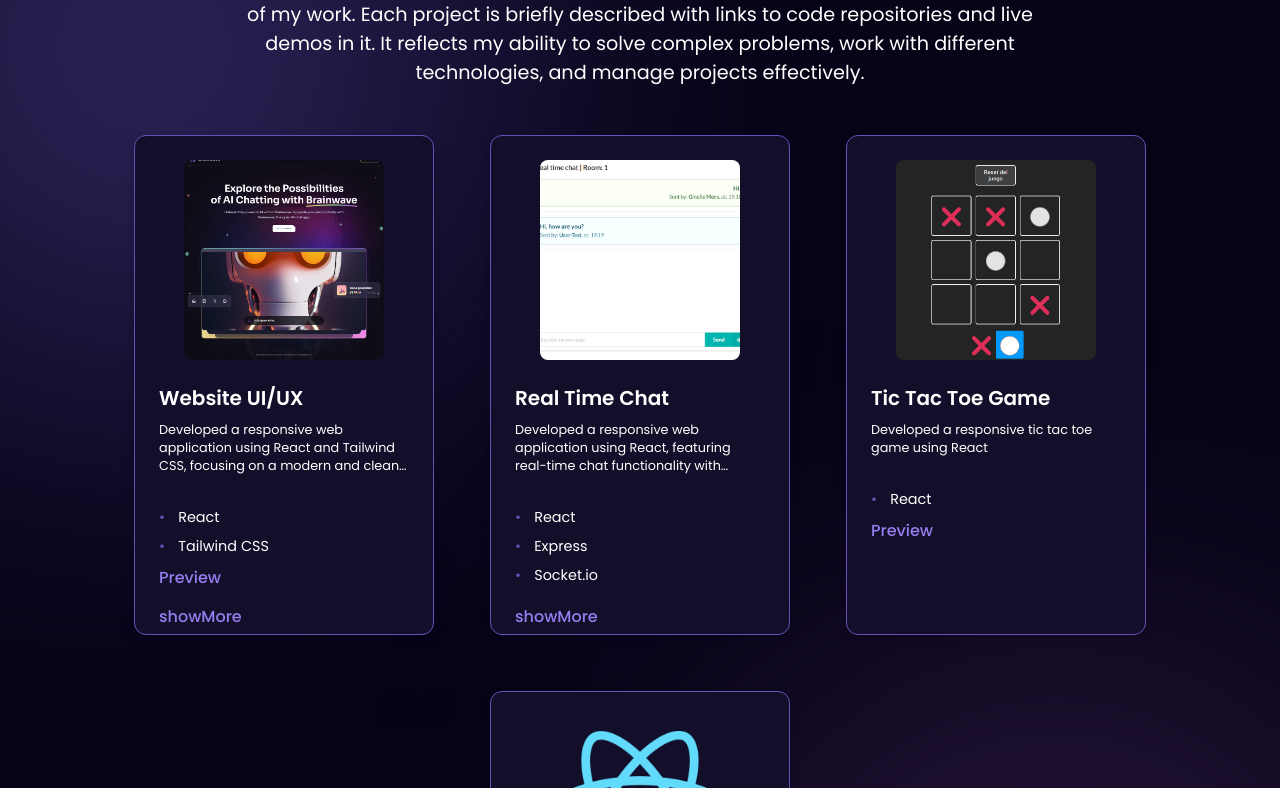
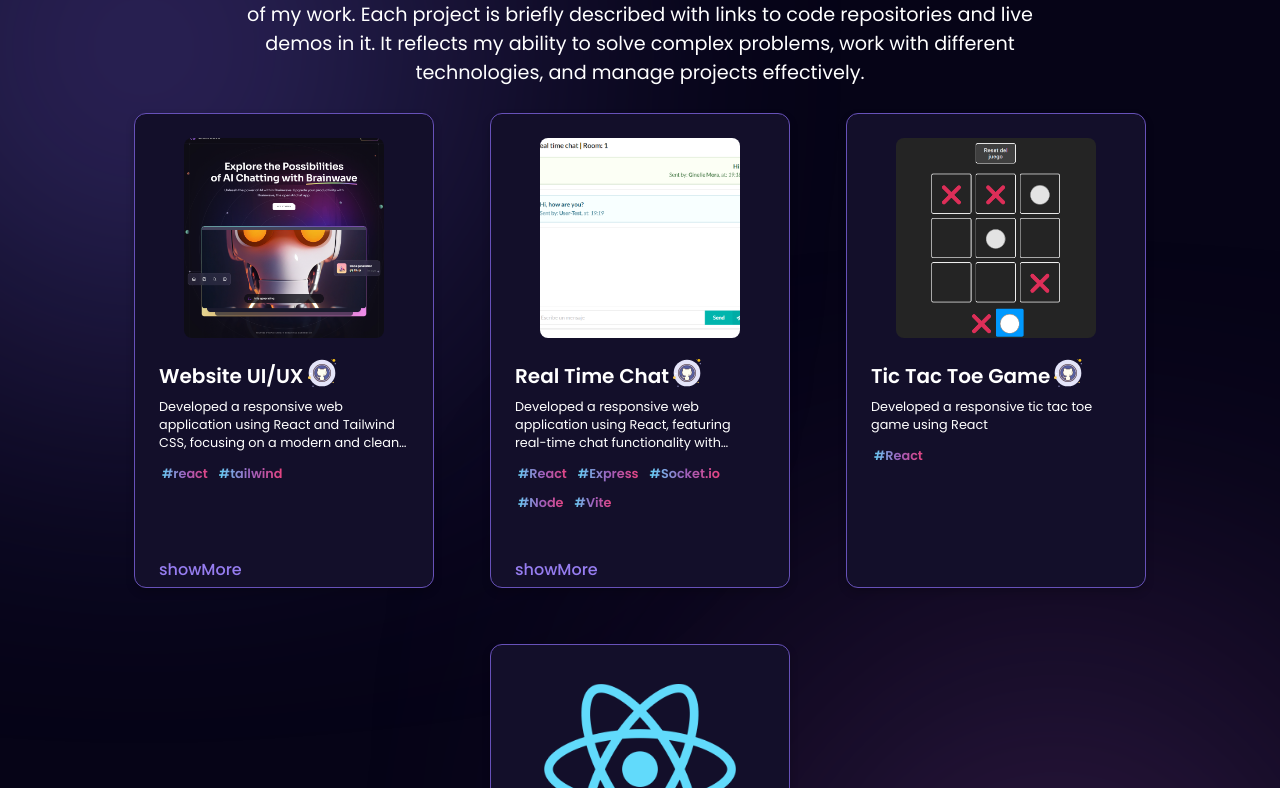
Before and after one commit to Gigimr/Portfolio, a React (Create React App) app: page / in a window 1280 px wide. Shown: the part 1812-2600 px from the top of the page. Built offline with nearby package versions, Linux system fonts and the light colour scheme.

Commit message:
Update css styles

```diff
--- a/src/components/Hero/Hero.css
+++ b/src/components/Hero/Hero.css
@@ -10,7 +10,7 @@
     width: 28.125rem;
     height: 28.125rem;
     border-radius: 28.125rem;
-    background: #7c66e3;
+    background: #5e50a4;
     position: absolute;
     z-index: -1;
     filter: blur(225px)
--- a/src/components/Navbar/MobileNav/MobileNav.css
+++ b/src/components/Navbar/MobileNav/MobileNav.css
@@ -46,3 +46,8 @@
         display: block;
     }
 }
+@media (max-width: 480px) {
+    .mobile-menu {
+        display: block;
+    }
+}
--- a/src/components/Projects/ProjectCard/ProjectCard.css
+++ b/src/components/Projects/ProjectCard/ProjectCard.css
@@ -14,6 +14,8 @@
 .projectCard {
   background: #130f2a;
   max-width: 300px;
+  width: 100%;
+  height: 100%;
   border-radius: 0.75rem;
   border: 1.5px solid #6751b9;
   padding: 1.5rem;
@@ -22,7 +24,20 @@
   cursor: pointer;
   transition: all 0.3s ease;
   box-shadow: 0 4px 8px rgba(0, 0, 0, 0.2);
-  min-height: 500px;
+  display: flex;
+  flex-direction: column;
+  justify-content: space-between;
+  min-height: 400px;
+}
+.gitContainer {
+  position: relative;
+
+}
+
+.gitIcon {
+  width: 36px;
+  height: 36px;
+  cursor: pointer;
 }
 
 .projectCard-full {
@@ -30,7 +45,7 @@
 }
 
 .projectCard-hide {
-  height: 500px;
+  height: 400px;
   max-height: 500px;
   overflow: hidden;
 }
@@ -42,11 +57,14 @@
 
 .projectCard img {
   width: 100%;
+
   border-radius: 0.5rem;
 }
 
 .projectCard-content {
   text-align: left;
+  flex-grow: 1;
+  overflow: hidden;
 }
 
 .projectCard-content-full {
@@ -54,43 +72,43 @@
 }
 
 .projectCard-content-hide {
-  height: 230px;
+  height: 210px;
   overflow: hidden;
 }
 
 .projectCard h3 {
   font-size: 1.25rem;
   font-weight: 600;
-  margin: 1rem 0 0.5rem;
+
+}
+.projectCard-title-container{
+  display: flex;
+ margin-top: 10px;
+  align-items: center;
 }
 
 .projectCard-content-description {
   font-size: 0.8rem !important;
-  font-weight: 300;
+  font-weight: 200;
   margin-bottom: 1rem;
 }
 
-.projectCard ul {
-  list-style: none;
-  padding: 0;
-  margin: 0;
+.skillsDetail{
+  display: flex;
+  gap: 5px;
+  flex-wrap: wrap;
 }
 
-.projectCard ul li {
-  font-size: 0.9rem;
-  font-weight: 400;
-  margin-bottom: 0.5rem;
-  position: relative;
-  padding-left: 1.2rem;
+.skillsDetail p {
+  background: linear-gradient(90deg, #61dafb, #9c60bd, #ec407a);
+  -webkit-background-clip: text;
+  -webkit-text-fill-color: transparent;
+  font-weight: 600;
+  margin: 0;
+  padding: 3px 3px;
+  font-size: 0.8rem;
+  border-radius: 0.25rem; /* Slightly rounded corners */
 }
-
-.projectCard ul li::before {
-  content: '•';
-  color: #6751b9;
-  position: absolute;
-  left: 0;
-}
-
 .projectCard-img {
   object-fit: cover;
   max-width: 200px;
@@ -123,6 +141,7 @@
 @media (max-width: 1024px) {
   .projectCard {
     max-width: 300px;
+    height: auto;
   }
 
   .projectCard h3 {
--- a/src/components/Projects/ProjectCard/ProjectCard.jsx
+++ b/src/components/Projects/ProjectCard/ProjectCard.jsx
@@ -16,7 +16,18 @@ const ProjectCard = ({ details }) => {
           className={`projectCard-content ${
             !showMore ? 'projectCard-content-full' : 'projectCard-content-hide'
           }  `}>
-          <h3>{title}</h3>
+            <div className='projectCard-title-container'>
+          <h3>{title}
+          </h3>
+          <div className="gitContainer">
+          <img
+            className='gitIcon'
+            src='../assets/images/git.svg'
+            alt="GitHub Icon"
+            onClick={() => window.open(source, '_blank')}
+          />
+        </div>
+        </div>
           <>
             <p
               className={`projectCard-content-description ${
@@ -25,20 +36,21 @@ const ProjectCard = ({ details }) => {
               {description}
             </p>
           </>
-          <ul>
+          <div className='skillsDetail'>
             {skills.map((skill, index) => (
-              <li key={index}>{skill}</li>
+              <p key={index}>#{skill}</p>
             ))}
-          </ul>
-          <div className="projectCard-links">
+          </div>
+          {/* <div className="projectCard-links">
             <a href={source}>Preview</a>
-          </div>
-        </div>
-        {showMore ? (
+          </div> */}
+           {showMore ? (
           <div className="showMore" onClick={() => setShowMore(!showMore)}>
             showMore
           </div>
         ) : null}
+        </div>
+
       </div>
     </Tilt>
   );
--- a/src/components/Projects/Projects.css
+++ b/src/components/Projects/Projects.css
@@ -37,10 +37,10 @@
 .projects-container p {
     font-size: 1.2rem;
     font-weight: 400;
-    margin-bottom: 2rem;
     max-width: 800px;
     margin-left: auto;
     margin-right: auto;
+    margin-bottom: 10px;
 }
 
 .projects-content {
@@ -75,6 +75,7 @@
 
     .projects-container p {
         font-size: 0.9rem;
+        margin-bottom: none;
     }
 
     .projects-container::after,
@@ -91,6 +92,7 @@
 
     .projects-container p {
         font-size: 0.8rem;
+        margin-bottom: none;
     }
 
     .projects-container::after,
--- a/src/utils/data.js
+++ b/src/utils/data.js
@@ -43,7 +43,7 @@ export const SKILLS = [
         icon: './assets/images/communication.png',
         skills: [
             { skill: "Problem-solving", percentage: '85%' },
-            { skill: "Team-player ", percentage: '85%' },
+            { skill: "Team-player ", percentage: '100%' },
             { skill: "Attention to Detail", percentage: '80%' },
 
         ]
@@ -71,7 +71,7 @@ export const PROJECTS = [
         title: 'Website UI/UX',
         imgUrl: './assets/images/Website-react.png',
         description: 'Developed a responsive web application using React and Tailwind CSS, focusing on a modern and clean design template. Implemented dynamic components and interactive features to enhance user experience, ensuring cross-browser compatibility and mobile responsiveness. Utilized Tailwind CSS for efficient and scalable styling, adhering to best practices in front-end development.',
-        skills: ['React', 'Tailwind CSS'],
+        skills: ['react', 'tailwind'],
         demo: "https://66abc0733cf2b41a00b523bb--dazzling-paletas-e18c41.netlify.app/",
         source: 'https://github.com/Gigimr/WebSite-UI-UX'
 
```
Also changed, not shown: public/assets/images/git.svg (added).
